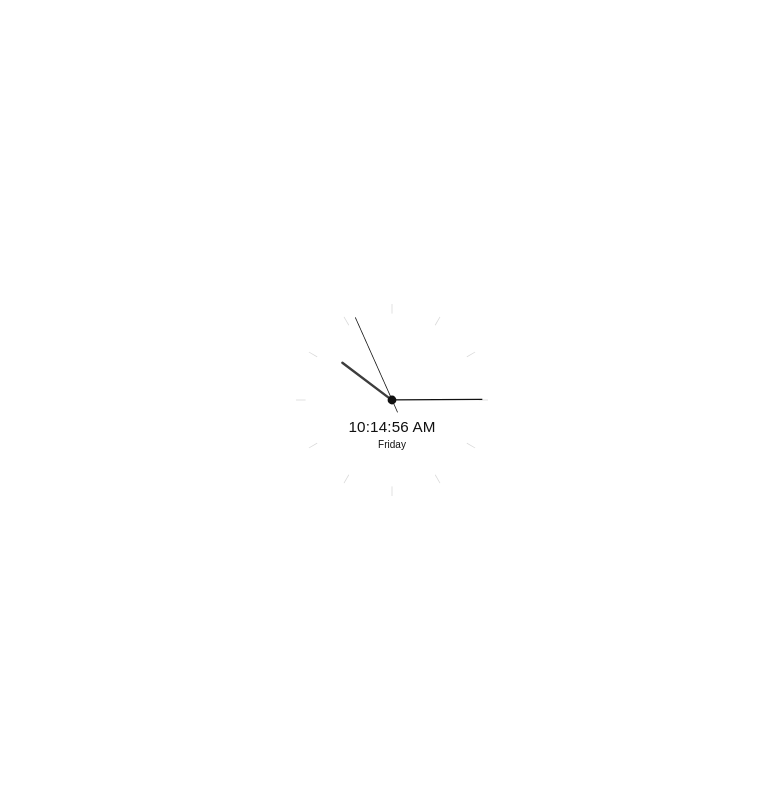
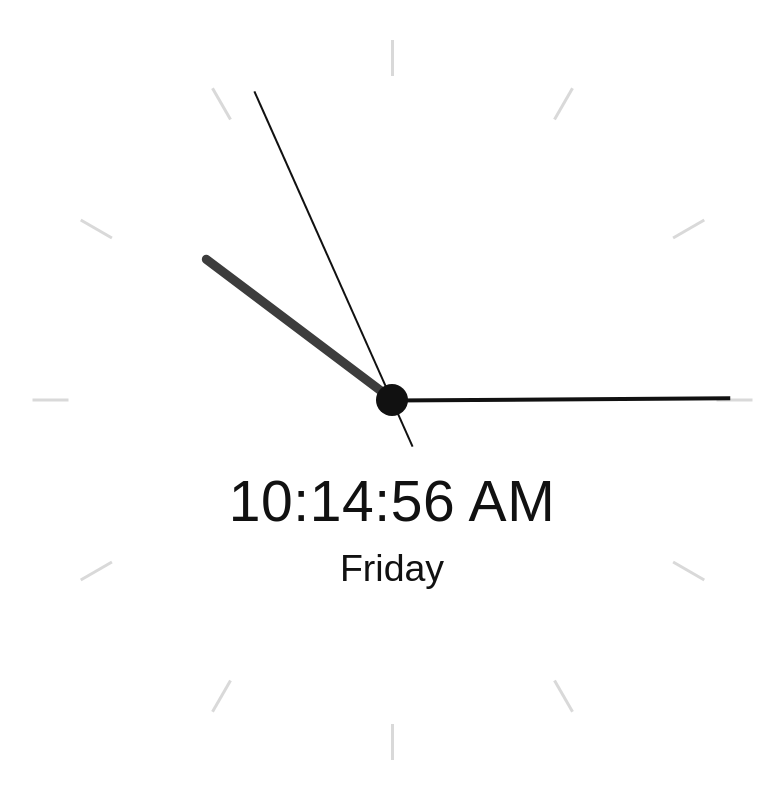
Before and after one commit to jaspjaspe-cmd/jaspjaspe, a plain HTML site: page combo-clock.html in a window 1280 px wide. Shown: the whole page, without its empty margins (248-1032 px from the left). Drawn offline with Linux system fonts and the light colour scheme.

Commit message:
Update combo-clock.html

```diff
--- a/combo-clock.html
+++ b/combo-clock.html
@@ -5,13 +5,15 @@
 <meta name="viewport" content="width=device-width, initial-scale=1">
 <title>Combo Clock</title>
 <style>
-  /* ── TAMAÑO ─────────────────────────────────
-     1    = original
-     0.4  = 60% más pequeño   ← actual
-  ─────────────────────────────────────────── */
+  /* ── TAMAÑO ──────────────────────────────────────────────
+     El reloj se mide contra el marco, así que nunca se corta.
+     Ajusta el tamaño arrastrando el bloque de embed en Notion.
+
+     --fill: cuánto del marco ocupa el reloj (0.9 = 90%)
+     Bájalo si quieres más aire alrededor.
+  ────────────────────────────────────────────────────────── */
   :root {
-    --scale: 0.4;
-    --dial: 480px;
+    --fill: 0.9;
 
     --ink:   #111111;
     --hour:  #3d3d3d;
@@ -32,33 +34,28 @@
     overflow: hidden;
   }
 
-  /* la caja se encoge junto al reloj: sin espacio sobrante */
-  .stage {
-    width:  calc(var(--dial) * var(--scale));
-    height: calc(var(--dial) * var(--scale));
-  }
-
+  /* Todas las medidas de dentro van en `em`, como fracción del
+     diámetro. Cambiar el diámetro reescala el reloj entero. */
   .clock {
     position: relative;
-    width: var(--dial);
-    height: var(--dial);
-    transform: scale(var(--scale));
-    transform-origin: top left;
+    font-size: calc(min(100vw, 100vh) * var(--fill)); /* = diámetro */
+    width:  1em;
+    height: 1em;
   }
 
   /* marcas horarias */
   .tick {
     position: absolute;
     top: 0; left: 50%;
-    width: 2px; height: 50%;
-    margin-left: -1px;
+    width: 0.0042em; height: 50%;
+    margin-left: -0.0021em;
     transform-origin: bottom center;
   }
   .tick::before {
     content: "";
     display: block;
-    width: 2px;
-    height: 24px;
+    width: 0.0042em;
+    height: 0.05em;
     background: var(--tick);
   }
 
@@ -69,34 +66,35 @@
     transform-origin: bottom center;
   }
   .h-hour {
-    width: 6px; height: 33%;
-    margin-left: -3px;
+    width: 0.0125em; height: 33%;
+    margin-left: -0.00625em;
     background: var(--hour);
-    border-radius: 3px;
+    border-radius: 0.00625em;
   }
   .h-min {
-    width: 2.5px; height: 47%;
-    margin-left: -1.25px;
+    width: 0.0052em; height: 47%;
+    margin-left: -0.0026em;
     background: var(--ink);
   }
   .h-sec {
-    width: 1.5px; height: 47%;
-    margin-left: -0.75px;
+    width: 0.0031em; height: 47%;
+    margin-left: -0.0016em;
     background: var(--ink);
   }
+  /* contrapeso de la aguja de segundos */
   .h-sec::after {
     content: "";
     position: absolute;
     left: 0; top: 100%;
-    width: 1.5px; height: 34px;
+    width: 0.0031em; height: 0.0708em;
     background: var(--ink);
   }
 
   .pin {
     position: absolute;
     top: 50%; left: 50%;
-    width: 22px; height: 22px;
-    margin: -11px 0 0 -11px;
+    width: 0.0458em; height: 0.0458em;
+    margin: -0.0229em 0 0 -0.0229em;
     border-radius: 50%;
     background: var(--ink);
   }
@@ -104,24 +102,23 @@
   /* lectura digital, dentro de la esfera */
   .readout {
     position: absolute;
-    top: calc(50% + 42px);
+    top: calc(50% + 0.0875em);
     left: 0;
     width: 100%;
     text-align: center;
   }
   .time {
-    font-size: 38px;
+    font-size: 0.0792em;
     line-height: 1.35;
     letter-spacing: 0.01em;
   }
   .day {
-    font-size: 25px;
+    font-size: 0.0521em;
     line-height: 1.5;
   }
 </style>
 </head>
 <body>
-  <div class="stage">
   <div class="clock" id="clock">
     <div class="hand h-hour" id="hour"></div>
     <div class="hand h-min"  id="minute"></div>
@@ -131,7 +128,6 @@
     <div class="readout">
       <div class="time" id="time">--:--:--</div>
       <div class="day"  id="day"></div>
-      </div>
     </div>
   </div>
 
```
Lines whose indentation alone changed are shown as unchanged.
